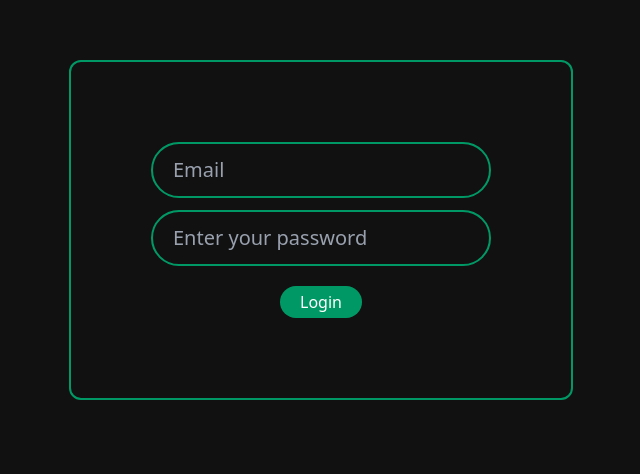
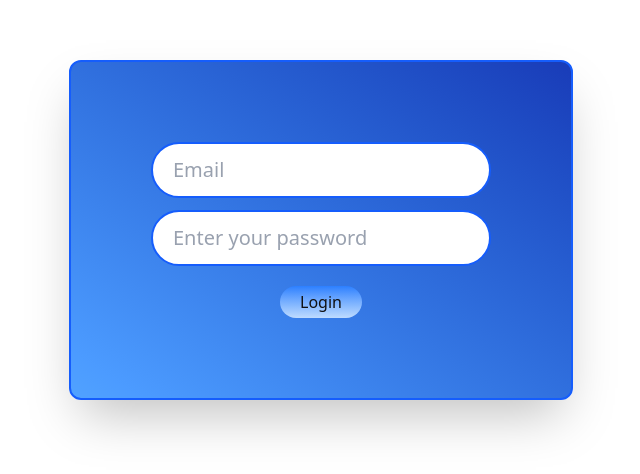
Before and after one commit to bhushanpatil288/ems, a React (Vite) app: page / in a window 1280 px wide. Shown: the part 170-644 px from the top of the page, without its empty margins (319-959 px from the left). Built offline with nearby package versions, Linux system fonts and the light colour scheme.

Commit message:
[changes] - theme

```diff
--- a/src/components/Auth/Login.jsx
+++ b/src/components/Auth/Login.jsx
@@ -16,7 +16,7 @@ const Login = ({handleLogin}) => {
 
   return (
     <div className="flex  h-screen w-screen justify-center items-center">
-      <div className="border-2 border-emerald-600 p-20 rounded-xl">
+      <div className="border-2 border-blue-600 p-20 rounded-xl bg-gradient-to-tr from-blue-400 to-blue-800 shadow-2xl">
 
           <form
           onSubmit={(e)=>{submitHandler(e)}}
@@ -26,7 +26,7 @@ const Login = ({handleLogin}) => {
             <input
               type="email"
               placeholder="Email"
-              className="border-2 border-emerald-600 py-3 text-xl px-5 rounded-full outline-none placeholder:text-gray-400"
+              className="border-2 border-blue-600 py-3 text-xl px-5 rounded-full outline-none placeholder:text-gray-400 bg-white"
               required
               value={email}
               onChange={(e)=>{
@@ -37,7 +37,7 @@ const Login = ({handleLogin}) => {
             <input
               type="password"
               placeholder="Enter your password"
-              className="border-2 mt-3 border-emerald-600 py-3 text-xl px-5 rounded-full outline-none placeholder:text-gray-400"
+              className="border-2 mt-3 border-blue-600 py-3 text-xl px-5 rounded-full outline-none placeholder:text-gray-400 bg-white"
               value={pass}
               onChange={(e)=>{
                 setPass(e.target.value);
@@ -46,7 +46,7 @@ const Login = ({handleLogin}) => {
               />
 
             <button
-              className="border-emerald-600 mt-5 bg-emerald-600 rounded-full py-1 px-5">
+              className="border-blue-600 mt-5 bg-blue-600 rounded-full py-1 px-5 bg-gradient-to-t from-blue-200 to-blue-500 cursor-pointer hover:scale-105 active:scale-95 transition">
               Login
             </button>
 
--- a/src/components/Dashboard/EmployeeDashboard.jsx
+++ b/src/components/Dashboard/EmployeeDashboard.jsx
@@ -2,7 +2,7 @@ import { Header, TaskListNumbers, TaskList } from '../Index'
 
 const EmployeeDashboard = ({data, changeUser}) => {
   return (
-    <div className='p-10 bg-[#1C1C1C] h-screen w-screen'>
+    <div className='p-10 h-screen w-screen'>
       <Header data= {data} changeUser={changeUser} />
       <TaskListNumbers data= {data} />
       <TaskList data= {data} />
--- a/src/components/TaskList/AcceptTask.jsx
+++ b/src/components/TaskList/AcceptTask.jsx
@@ -5,7 +5,7 @@ const AcceptTask = ({taskData}) => {
     <div className='flex  flex-col flex-shrink-0 h-full justify-between p-5  w-[300px] bg-yellow-400 rounded-xl'>
       <div>
         <div className='flex justify-between items-center'>
-          <h3 className='bg-red-600 text-sm px-3 py-1 rounded'>{taskData.category}</h3>
+          <h3 className='bg-red-600 text-sm px-3 py-1 rounded !text-white'>{taskData.category}</h3>
           <h4 className='text-sm !text-black'>{taskData.taskDate}</h4>
         </div>
         <h2 className='mt-5 text-2xl font-bold !text-black'>{taskData.taskTitle}</h2>
@@ -13,8 +13,8 @@ const AcceptTask = ({taskData}) => {
       </div>
 
       <div className='flex justify-between mt-4'>
-        <button className='bg-green-700 py-1 px-2 text-sm rounded'>Mark as completed</button>
-        <button className='bg-red-500 py-1 px-2 text-sm rounded'>Mark as failed</button>
+        <button className='bg-green-700 py-1 px-2 text-sm rounded !text-white'>Mark as completed</button>
+        <button className='bg-red-500 py-1 px-2 text-sm rounded !text-white'>Mark as failed</button>
       </div>
 
     </div>
--- a/src/components/TaskList/CompleteTask.jsx
+++ b/src/components/TaskList/CompleteTask.jsx
@@ -5,7 +5,7 @@ const CompleteTask = ({taskData}) => {
     <div className='flex  flex-col flex-shrink-0 h-full justify-between p-5  w-[300px] bg-green-400 rounded-xl'>
       <div>
         <div className='flex justify-between items-center'>
-          <h3 className='bg-red-600 text-sm px-3 py-1 rounded'>{taskData.category}</h3>
+          <h3 className='bg-red-600 text-sm px-3 py-1 rounded !text-white'>{taskData.category}</h3>
           <h4 className='text-sm !text-black'>{taskData.taskDate}</h4>
         </div>
         <h2 className='mt-5 text-2xl font-bold !text-black'>{taskData.taskTitle}</h2>
--- a/src/components/TaskList/FailedTask.jsx
+++ b/src/components/TaskList/FailedTask.jsx
@@ -5,7 +5,7 @@ const FailedTask = ({taskData}) => {
     <div className='flex  flex-col flex-shrink-0 h-full justify-between p-5  w-[300px] bg-red-400 rounded-xl'>
       <div>
         <div className='flex justify-between items-center'>
-          <h3 className='bg-red-600 text-sm px-3 py-1 rounded'>{taskData.category}</h3>
+          <h3 className='bg-red-600 text-sm px-3 py-1 rounded !text-white'>{taskData.category}</h3>
           <h4 className='text-sm'>{taskData.taskDate}</h4>
         </div>
         <h2 className='mt-5 text-2xl font-bold'>{taskData.taskTitle}</h2>
@@ -13,7 +13,7 @@ const FailedTask = ({taskData}) => {
       </div>
 
       <div className='flex justify-between mt-4'>
-        <button className='py-1 px-2 text-sm rounded w-full'>Failed ❌</button>
+        <button className='py-1 px-2 text-sm rounded w-full !text-white'>Failed ❌</button>
       </div>
 
     </div>
--- a/src/components/TaskList/NewTask.jsx
+++ b/src/components/TaskList/NewTask.jsx
@@ -5,7 +5,7 @@ const NewTask = ({taskData}) => {
     <div className='flex  flex-col flex-shrink-0 h-full justify-between p-5  w-[300px] bg-blue-400 rounded-xl'>
       <div>
         <div className='flex justify-between items-center'>
-          <h3 className='bg-red-600 text-sm px-3 py-1 rounded'>{taskData.category}</h3>
+          <h3 className='bg-red-600 text-sm px-3 py-1 rounded !text-white'>{taskData.category}</h3>
           <h4 className='text-sm'>{taskData.taskDate}</h4>
         </div>
         <h2 className='mt-5 text-2xl font-bold'>{taskData.taskTitle}</h2>
@@ -13,7 +13,7 @@ const NewTask = ({taskData}) => {
       </div>
 
       <div className='flex justify-between mt-4'>
-        <button className='bg-green-700 py-1 px-2 text-sm rounded w-full'>Accept Task</button>
+        <button className='bg-green-700 py-1 px-2 text-sm rounded w-full !text-white'>Accept Task</button>
       </div>
 
     </div>
--- a/src/components/other/AllTask.jsx
+++ b/src/components/other/AllTask.jsx
@@ -6,7 +6,7 @@ const AllTask = ({data}) => {
   const [userData, setUserData] = useContext(AuthContext);
 
   return (
-    <div className='bg-[#1c1c1c] p-5 mt-5'>
+    <div className='p-5 mt-5'>
 
       <div className='bg-red-400 mb-2 py-2 px-4 flex justify-between rounded'>
         <h2 className='text-lg w-1/5'>Employee Name</h2>
--- a/src/components/other/CreateTask.jsx
+++ b/src/components/other/CreateTask.jsx
@@ -43,7 +43,7 @@ const CreateTask = () => {
       <form onSubmit={(e)=>{
           submitHandler(e);
         }}
-        className='flex flex-wrap w-full items-center justify-between p-5 bg-[#1c1c1c] mt-5'
+        className='flex flex-wrap w-full items-center justify-between p-5 mt-5'
       >
         <div className='w-1/2 flex flex-col gap-3'>
 
@@ -111,7 +111,7 @@ const CreateTask = () => {
                 }}
           >
           </textarea>
-          <button className='w-full py-3 bg-emerald-500 hover:bg-emerald-600 text-sm mt-4'>Create Task</button>
+          <button className='w-full py-3 bg-emerald-500 hover:bg-emerald-600 text-sm mt-4 cursor-pointer'>Create Task</button>
         </div>
 
       </form>
--- a/src/components/other/Header.jsx
+++ b/src/components/other/Header.jsx
@@ -18,7 +18,7 @@ const Header = ({data, changeUser}) => {
   return (
     <div className='flex justify-between items-end'>
       <h1 className='text-2xl font-medium'>Hello <br/> <span className='text-3xl font-bold'>{username} 👋</span></h1>
-      <button onClick={logOutUser} className='bg-red-600 cursor-pointer active:scale-95 py-2 px-3 rounded font-medium text-lg'>Log Out</button>
+      <button onClick={logOutUser} className='bg-red-600 cursor-pointer active:scale-95 py-2 px-3 rounded font-medium text-lg !text-white'>Log Out</button>
     </div>
   )
 }
--- a/src/index.css
+++ b/src/index.css
@@ -1,11 +1,11 @@
 @import "tailwindcss";
 
 *{
-  color: #fff;
+  color: #111;
 }
 
 body{
-  background-color: #111;
+  background-color: #fff;
 }
 #tasklist::-webkit-scrollbar{
   display: none;
```
